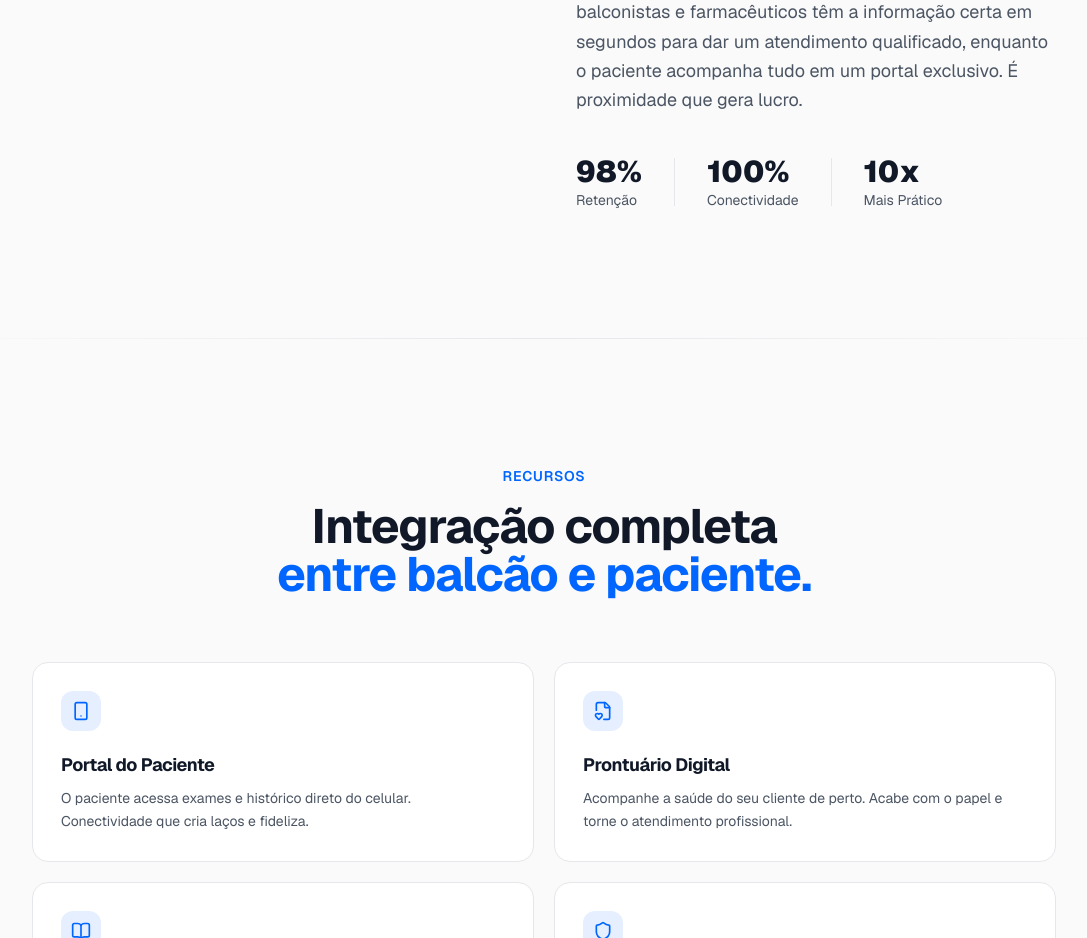
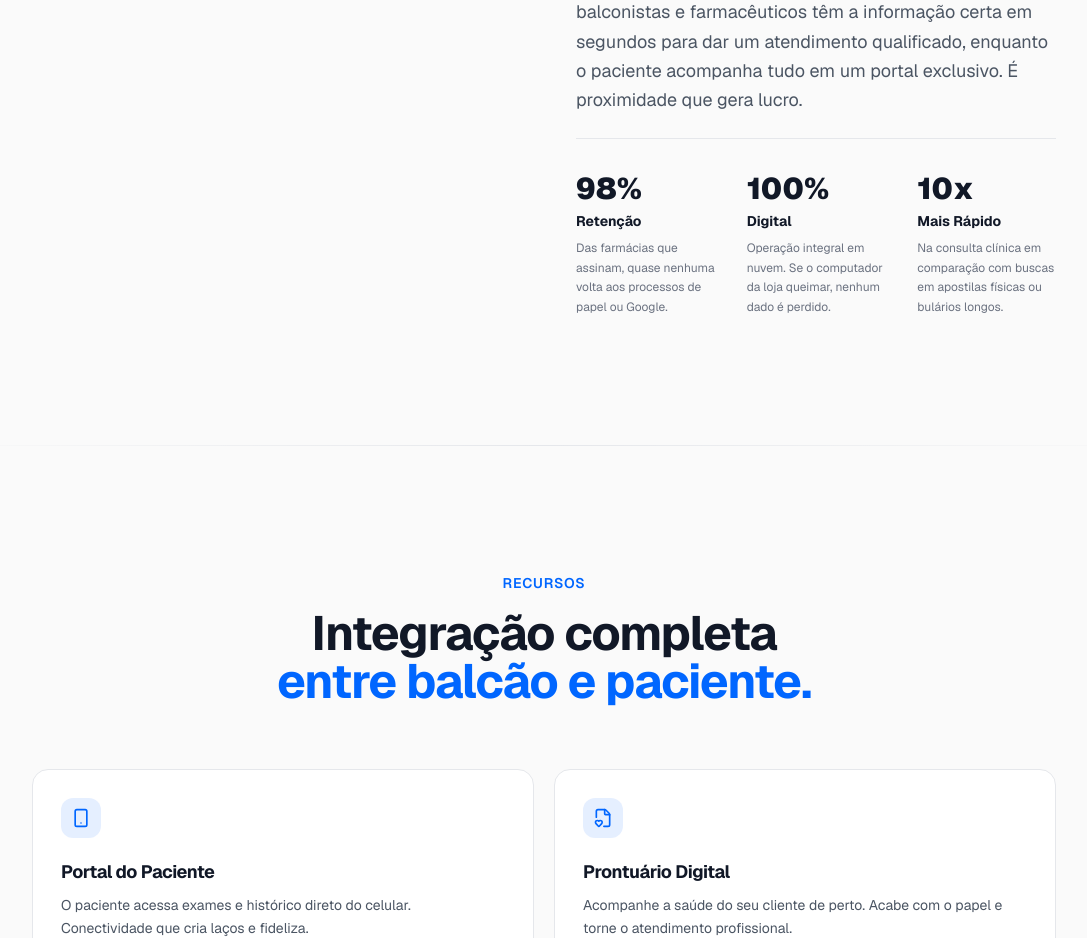
Before and after one commit to AndrielCardoso/landingpage-frontline, a Next.js app: page / in a window 1280 px wide. Shown: the part 2520-3458 px from the top of the page, without its empty margins (96-1183 px from the left). Built offline with nearby package versions, Linux system fonts and the light colour scheme.

Commit message:
content: add methodology subtext to about section metrics

```diff
--- a/app/components/about.tsx
+++ b/app/components/about.tsx
@@ -62,27 +62,35 @@ export const AboutSection = () => {
                 têm a informação certa em segundos para dar um atendimento qualificado, enquanto
                 o paciente acompanha tudo em um portal exclusivo. É proximidade que gera lucro.
               </p>
-              <div className="flex items-center gap-8 pt-4">
+              <div className="grid grid-cols-1 sm:grid-cols-3 gap-8 pt-8 border-t border-[#E5E7EB]">
                 <div>
-                  <p className="text-3xl font-black text-[#111827]">
+                  <p className="text-3xl font-black text-[#111827] mb-1">
                     <AnimatedNumber value={98} suffix="%" />
                   </p>
-                  <p className="text-sm text-[#4B5563]">Retenção</p>
+                  <p className="text-sm font-bold text-[#111827]">Retenção</p>
+                  <p className="text-xs text-[#6B7280] mt-2 leading-relaxed">
+                    Das farmácias que assinam, quase nenhuma volta aos processos de papel ou Google.
+                  </p>
                 </div>
-                <div className="w-px h-12 bg-[#E5E7EB]" />
+
                 <div>
-                  <p className="text-3xl font-black text-[#111827]">
+                  <p className="text-3xl font-black text-[#111827] mb-1">
                     <AnimatedNumber value={100} suffix="%" />
                   </p>
-                  <p className="text-sm text-[#4B5563]">Conectividade</p>
+                  <p className="text-sm font-bold text-[#111827]">Digital</p>
+                  <p className="text-xs text-[#6B7280] mt-2 leading-relaxed">
+                    Operação integral em nuvem. Se o computador da loja queimar, nenhum dado é perdido.
+                  </p>
                 </div>
-                <div className="w-px h-12 bg-[#E5E7EB]" />
+
                 <div>
-                  <p className="text-3xl font-black text-[#111827]">
+                  <p className="text-3xl font-black text-[#111827] mb-1">
                     <AnimatedNumber value={10} suffix="x" />
                   </p>
-
-                  <p className="text-sm text-[#4B5563]">Mais Prático</p>
+                  <p className="text-sm font-bold text-[#111827]">Mais Rápido</p>
+                  <p className="text-xs text-[#6B7280] mt-2 leading-relaxed">
+                    Na consulta clínica em comparação com buscas em apostilas físicas ou bulários longos.
+                  </p>
                 </div>
               </div>
             </div>
```
